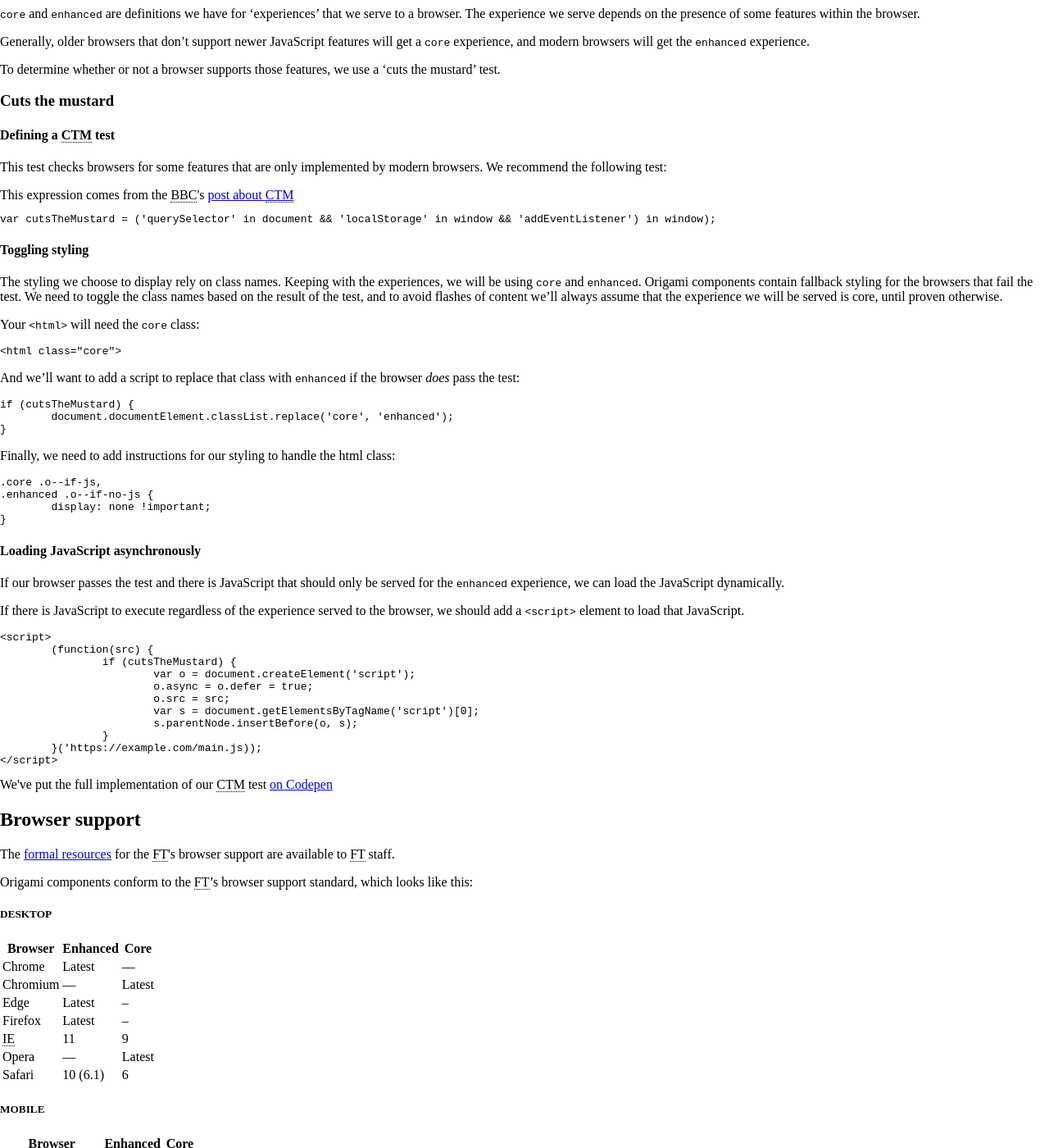
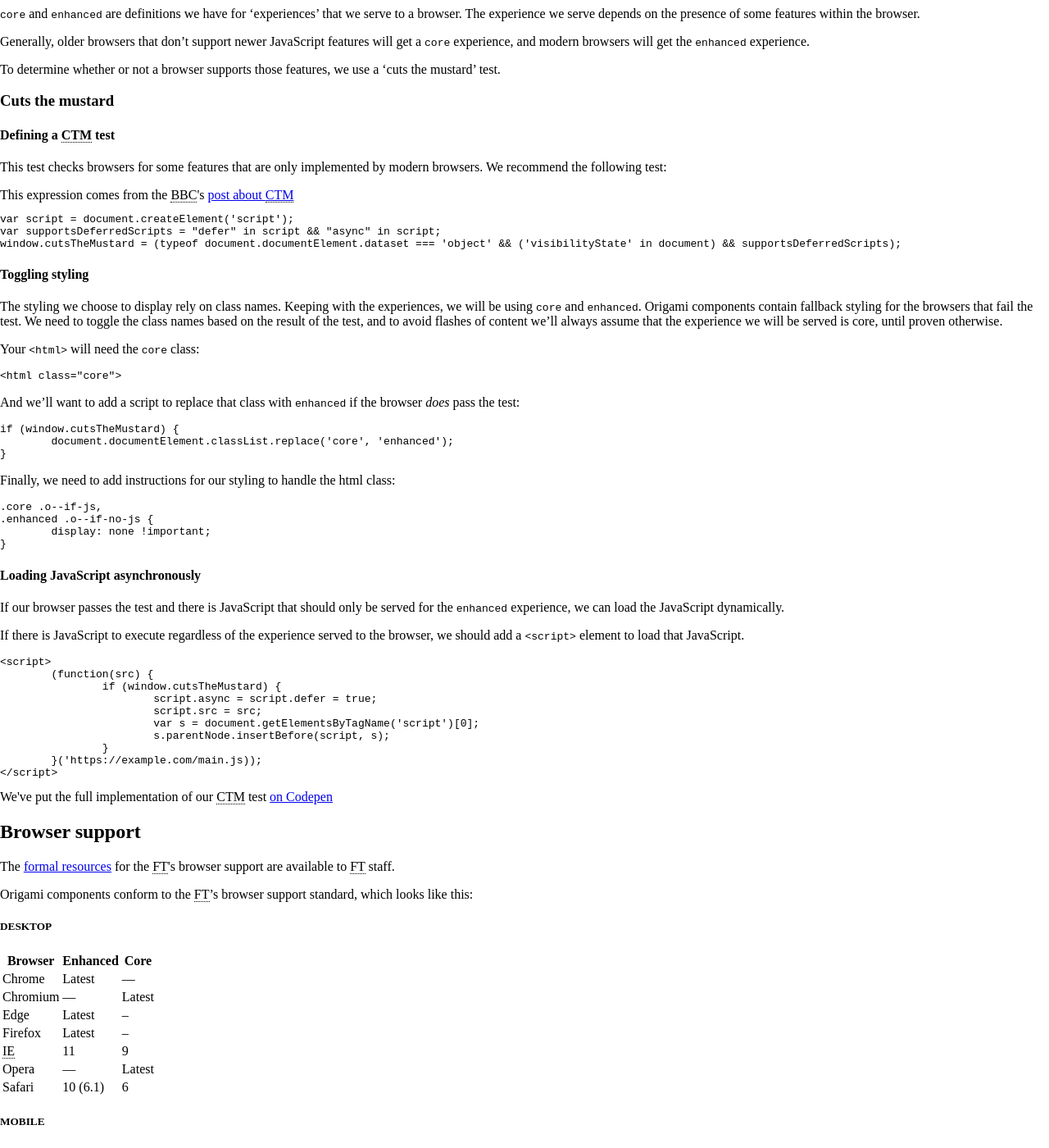
Before and after one commit to Financial-Times/origami-website, a Jekyll site: the page built from _components/compatibility.md, in a window 1280 px wide and 1400 px high, scrolled down 586 px. Shown: the whole window at 82% size. Built offline with Jekyll 4.4.1, drawn with Linux system fonts in a browser that asks for light colours; a style sheet for code colours, icons or effects is not loaded.

Commit message:
add new CTM

```diff
--- a/_components/compatibility.md
+++ b/_components/compatibility.md
@@ -20,7 +20,9 @@ This test checks browsers for some features that are only implemented by modern
 
 <aside>This expression comes from the <abbr title="British Broadcasting Corporation">BBC</abbr>'s <a href="http://responsivenews.co.uk/post/18948466399/cutting-the-mustard" class="o-typography-link--external" target="\_blank" rel="noopener">post about <abbr title="Cuts The Mustard">CTM</abbr></a></aside>
 
-<pre class="o-layout__main__full-span"><code class="o-syntax-highlight--javascript">var cutsTheMustard = ('querySelector' in document && 'localStorage' in window && 'addEventListener') in window);</code></pre>
+<pre class="o-layout__main__full-span"><code class="o-syntax-highlight--javascript">var script = document.createElement('script');
+var supportsDeferredScripts = "defer" in script && "async" in script;
+window.cutsTheMustard = (typeof document.documentElement.dataset === 'object' && ('visibilityState' in document) && supportsDeferredScripts);</code></pre>
 
 #### Toggling styling
 
@@ -31,7 +33,7 @@ Your `<html>` will need the `core` class:
 
 And we'll want to add a script to replace that class with `enhanced` if the browser _does_ pass the test:
 
-<pre class="o-layout__main__full-span"><code class="o-syntax-highlight--javascript">if (cutsTheMustard) {
+<pre><code class="o-syntax-highlight--javascript">if (window.cutsTheMustard) {
 	document.documentElement.classList.replace('core', 'enhanced');
 }</code></pre>
 
@@ -49,12 +51,11 @@ If there is JavaScript to execute regardless of the experience served to the bro
 
 <pre><code class="o-syntax-highlight--javascript">&lt;script>
 	(function(src) {
-		if (cutsTheMustard) {
-			var o = document.createElement('script');
-			o.async = o.defer = true;
-			o.src = src;
+		if (window.cutsTheMustard) {
+			script.async = script.defer = true;
+			script.src = src;
 			var s = document.getElementsByTagName('script')[0];
-			s.parentNode.insertBefore(o, s);
+			s.parentNode.insertBefore(script, s);
 		}
 	}('https://example.com/main.js));
 &lt;/script></code></pre>
```
Also changed, not shown: _components/initialising.md (+9 -6 lines).
